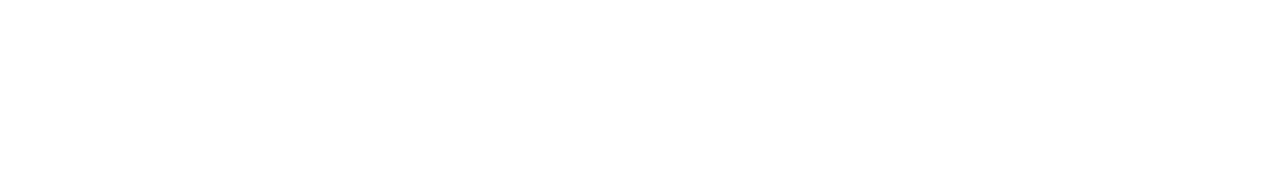
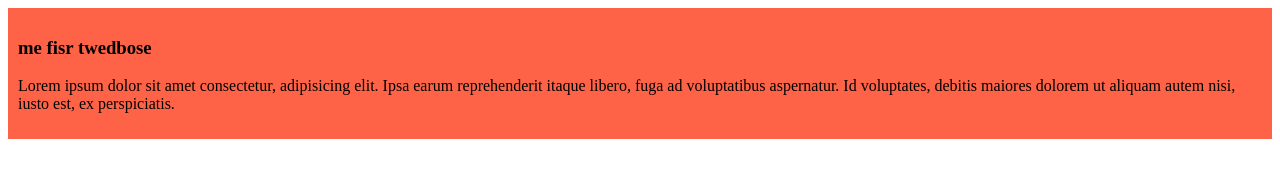
Before and after one commit to tayebidev/my-second-repository, a plain HTML site: page index.html in a window 1280 px wide. Drawn offline with Linux system fonts and the light colour scheme.

Commit message:
added the first blog

```diff
--- a/index.html
+++ b/index.html
@@ -4,8 +4,15 @@
     <meta charset="UTF-8">
     <meta name="viewport" content="width=device-width, initial-scale=1.0">
     <title>my second repository</title>
+    <link rel="stylesheet" href="style/blog.css">
 </head>
 <body>
+    <div>
+        <h3>me fisr twedbose
 
+        </h3>
+        <p>Lorem ipsum dolor sit amet consectetur, adipisicing elit. Ipsa earum reprehenderit itaque libero, fuga ad voluptatibus aspernatur. Id voluptates, debitis maiores dolorem ut aliquam autem nisi, iusto est, ex perspiciatis.
+        </p>
+    </div>
 </body>
 </html>
--- /dev/null
+++ b/style/blog.css
@@ -0,0 +1,4 @@
+div{
+    background-color: tomato;
+    padding: 10px;
+}
```
